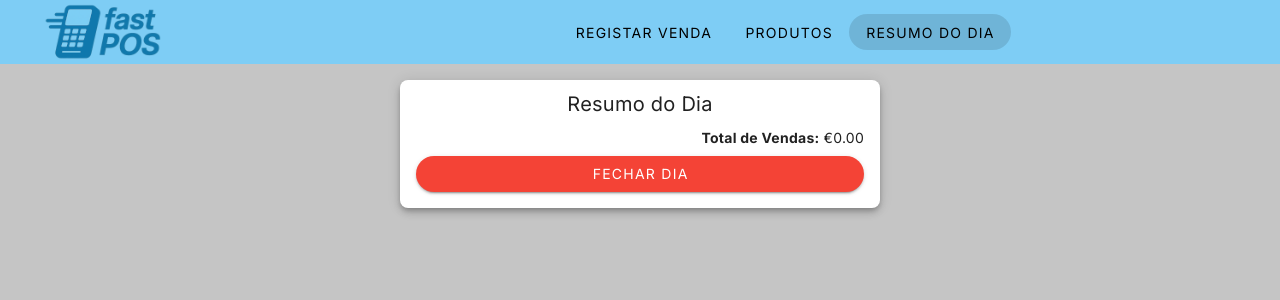
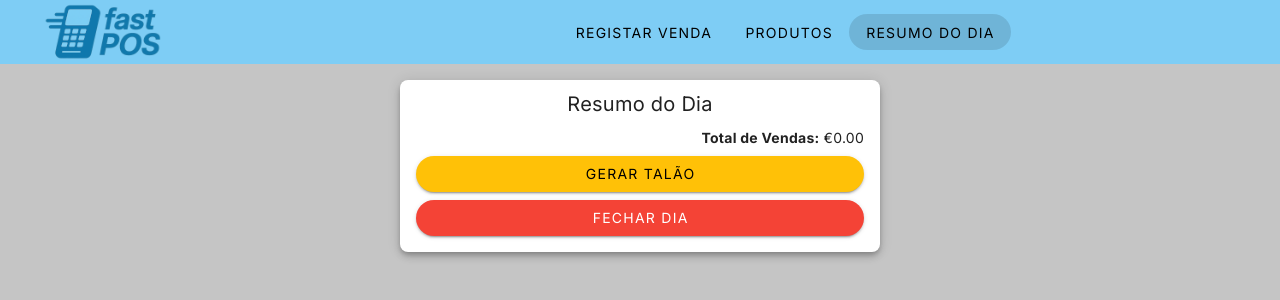
Before and after one commit to joaquimorg/fastpos, a Vue app: page /resumo in a window 1280 px wide. Shown: the top 300 px of the page. Built offline with nearby package versions, Linux system fonts and the light colour scheme.

Commit message:
feat(summary): add receipt generation

```diff
--- a/src/components/SalesSummary.vue
+++ b/src/components/SalesSummary.vue
@@ -11,13 +11,14 @@
       </v-list>
       <v-divider class="my-2" v-if="stats.length"/>
       <div class="text-end mb-2"><strong>Total de Vendas:</strong> €{{ total.toFixed(2) }}</div>
+      <v-btn color="secondary" block class="mt-2" @click="gerarTalaoResumo">Gerar Talão</v-btn>
       <v-btn color="red" block class="mt-2" @click="$emit('close-day')">Fechar Dia</v-btn>
     </v-card-text>
   </v-card>
 </template>
 
 <script setup>
-import { computed } from 'vue'
+import { computed, inject } from 'vue'
 const props = defineProps({
   sales: { type: Array, required: true },
   products: { type: Array, default: () => [] }
@@ -46,4 +47,64 @@ const stats = computed(() => {
 })
 
 const total = computed(() => stats.value.reduce((sum, product) => sum + product.total, 0))
+
+const eventName = inject('eventName', null)
+
+function formatDatePT(dateStr) {
+  const d = new Date(dateStr)
+  return d.toLocaleString('pt-PT', {
+    day: '2-digit',
+    month: '2-digit',
+    year: 'numeric',
+    hour: '2-digit',
+    minute: '2-digit',
+    hour12: false,
+  })
+}
+
+function gerarTalaoResumo() {
+  if (!stats.value.length) return
+  const canvas = document.createElement('canvas')
+  const ctx = canvas.getContext('2d')
+  const lineHeight = 20
+  const margin = 20
+  const width = 280
+  const lines = []
+
+  lines.push({ text: eventName?.value || 'Resumo do Dia', center: true })
+  lines.push({ text: '----------------', center: true })
+  stats.value.forEach(st => {
+    lines.push({ left: `${st.product} x${st.quantity}`, right: `€${st.total.toFixed(2)}` })
+  })
+  lines.push({ text: '----------------', center: true })
+  lines.push({ left: 'Total Vendas', right: `€${total.value.toFixed(2)}` })
+  lines.push({ text: '----------------', center: true })
+  lines.push({ text: formatDatePT(new Date().toISOString()), center: true })
+  lines.push({ text: 'Este talão não tem valor legal.', center: true })
+
+  canvas.width = width
+  canvas.height = margin * 2 + lines.length * lineHeight
+  ctx.fillStyle = '#fff'
+  ctx.fillRect(0, 0, canvas.width, canvas.height)
+  ctx.fillStyle = '#000'
+  ctx.font = '16px sans-serif'
+
+  lines.forEach((line, idx) => {
+    const y = margin + idx * lineHeight
+    if (line.center) {
+      ctx.textAlign = 'center'
+      ctx.fillText(line.text, width / 2, y)
+    } else {
+      ctx.textAlign = 'left'
+      ctx.fillText(line.left, margin, y)
+      ctx.textAlign = 'right'
+      ctx.fillText(line.right, width - margin, y)
+    }
+  })
+
+  canvas.toBlob(blob => {
+    const url = URL.createObjectURL(blob)
+    window.open(url, '_blank')
+  }, 'image/png')
+}
 </script>
```
